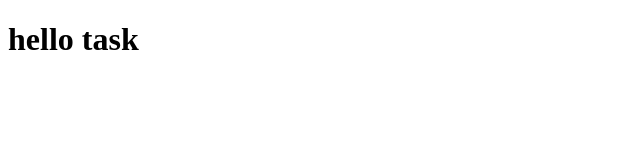
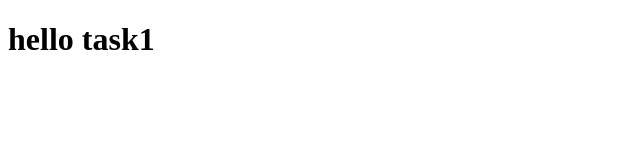
Before and after one commit to NikithRaj-S/github, a plain HTML site: page index.html in a window 1280 px wide. Shown: the full height of the page, 0-640 px from the left. Drawn offline with Linux system fonts and the light colour scheme.

Commit message:
Update index.html

```diff
--- a/index.html
+++ b/index.html
@@ -6,6 +6,6 @@
     <title>Document</title>
 </head>
 <body>
-    <h1>hello task</h1>
+    <h1>hello task1</h1>
 </body>
 </html>
```
